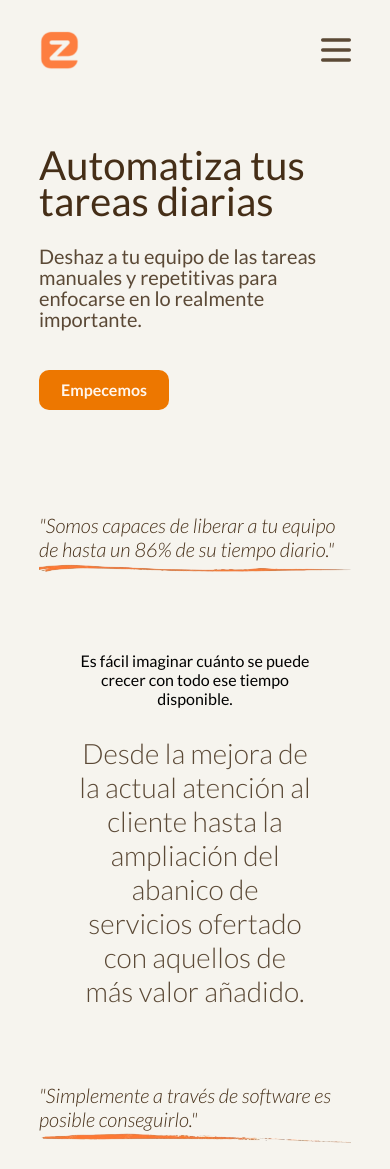
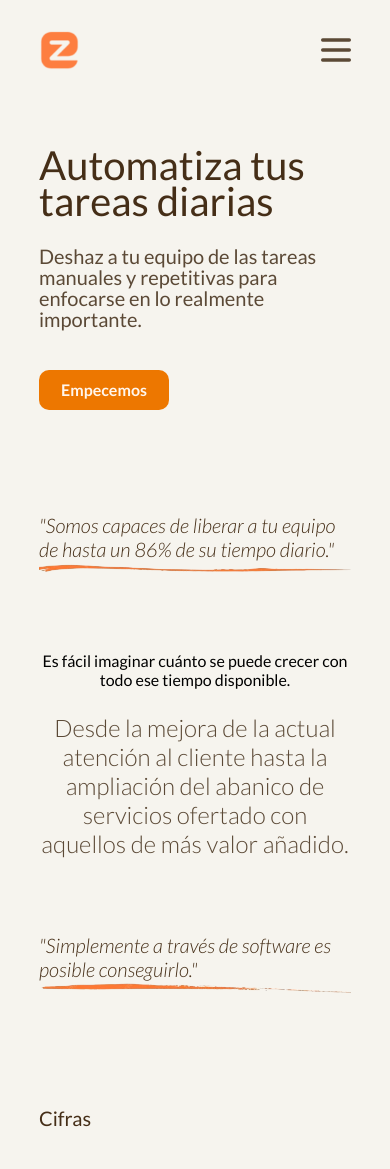
Before and after one commit to MarioFernandezCarballo/efizienz-landing, a React (Create React App) app: page / in a window 390 px wide. Shown: the top 1169 px of the page. Built offline with nearby package versions, Linux system fonts and the light colour scheme.

Commit message:
advancing with copies nad corresponding design

```diff
--- a/src/components/Cifras.js
+++ b/src/components/Cifras.js
@@ -7,7 +7,7 @@ export default function Cifras() {
   return (
     <div className='container light'>
       <div className='wrapper info'>
-        <div className='content cifras light' style={{margin: 'auto'}}>
+        <div className='content cifras light'>
           <div>
             <h1>Cifras</h1>
           </div>
--- a/src/components/Info.js
+++ b/src/components/Info.js
@@ -10,7 +10,6 @@ export default function Info() {
             <h1>"Somos capaces de liberar a tu equipo de hasta un 86% de su tiempo diario."</h1>
             <div className='info-underline-1' style={{backgroundImage: `url(${underline})`}}/>
           </div>
-
           <div className="title">
             <h2>Es fácil imaginar cuánto se puede crecer con todo ese tiempo disponible.</h2>
             <h3>Desde la mejora de la actual atención al cliente hasta la ampliación del abanico de servicios ofertado con aquellos de más valor añadido.</h3>
--- a/src/index.css
+++ b/src/index.css
@@ -374,6 +374,12 @@ code {
   @media (max-width: 1200px) {
     margin: 75px auto;
   };
+  @media (max-width: 768px) {
+    width: 90%;
+  };
+  @media (max-width: 480px) {
+    width: 100%;
+  };
 }
 .info .title h2 {
   text-align: center;
@@ -391,10 +397,10 @@ code {
     font-size: 38px;
   };
   @media (max-width: 768px) {
-    font-size: 32px;
+    font-size: 28px;
   };
   @media (max-width: 480px) {
-    font-size: 28px;
+    font-size: 24px;
   };
 }
 .info-underline-2 {
```
